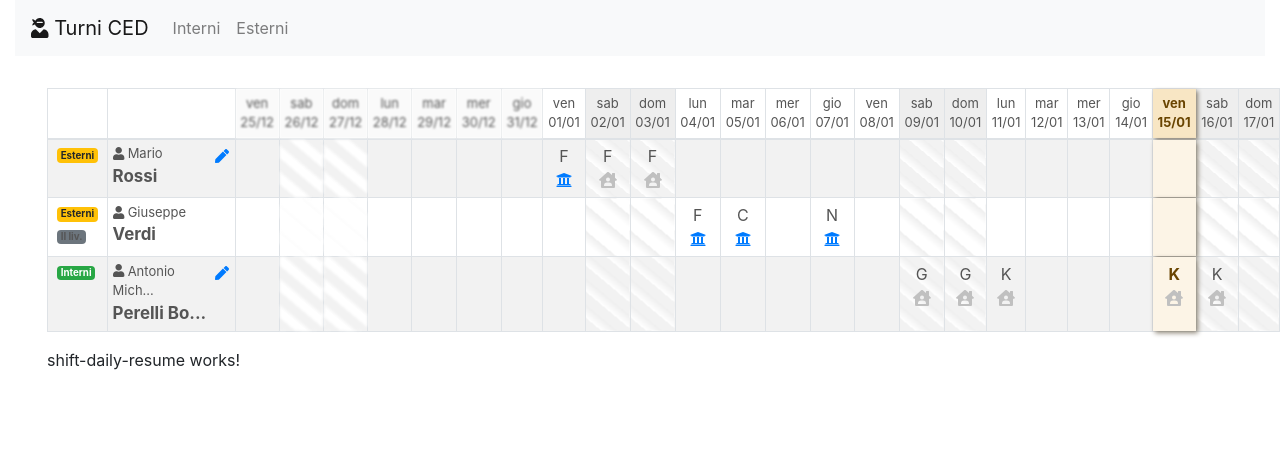
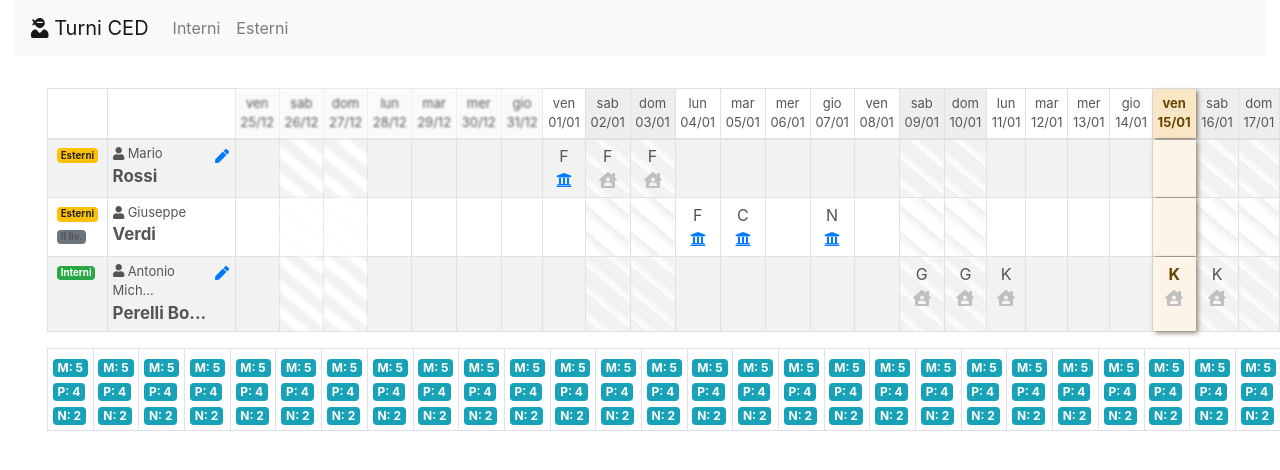
Before and after one commit to supix/redshift, an Angular app in the folder src/: page / in a window 1280 px wide. Shown: the top 470 px of the page. Built offline with nearby package versions, Linux system fonts and the light colour scheme.

Commit message:
Shifts daily resume appears
It contains fake data. The cells are not aligned, yet. The rendering is a little bit ugly. Some ideas needed.

```diff
--- /dev/null
+++ b/src/src/app/components/shift-daily-resume/ShiftCounts.ts
@@ -0,0 +1,7 @@
+export class ShiftCounts {
+    constructor(
+        public readonly code: string,
+        public readonly description: string,
+        public readonly count: number
+    ) {}
+}
--- a/src/src/app/components/shift-daily-resume/shift-daily-resume.component.html
+++ b/src/src/app/components/shift-daily-resume/shift-daily-resume.component.html
@@ -1 +1,7 @@
-<p>shift-daily-resume works!</p>
+<table class="table table-striped table-bordered table-sm">
+    <tr>
+        <td *ngFor="let d of daysToShow">
+            <div *ngFor="let s of getCounts(d)" class="badge badge-info">{{ s.code }}: {{ s.count }}</div>
+        </td>
+    </tr>
+</table>
--- a/src/src/app/components/shift-daily-resume/shift-daily-resume.component.ts
+++ b/src/src/app/components/shift-daily-resume/shift-daily-resume.component.ts
@@ -1,4 +1,7 @@
 import { Component, OnInit } from '@angular/core';
+import { ShiftsDataService } from 'src/app/services/shifts-data/shifts-data.service';
+import { DayInfo } from '../shifts/DayInfo';
+import { ShiftCounts } from './ShiftCounts';
 
 @Component({
   selector: 'app-shift-daily-resume',
@@ -6,10 +9,25 @@ import { Component, OnInit } from '@angular/core';
   styleUrls: ['./shift-daily-resume.component.css']
 })
 export class ShiftDailyResumeComponent implements OnInit {
+  daysToShow: DayInfo[];
 
-  constructor() { }
+  constructor(
+    private readonly shiftsDataService: ShiftsDataService
+  ) { }
 
   ngOnInit(): void {
+    this.init();
   }
 
+  private init(): void {
+    this.daysToShow = this.shiftsDataService.daysToShow;
+  }
+
+  public getCounts(d: Date): ShiftCounts[] {
+    return [
+      new ShiftCounts('M', 'Mattina', 5),
+      new ShiftCounts('P', 'Pomeriggio', 4),
+      new ShiftCounts('N', 'Notte', 2),
+    ]
+  }
 }
```
